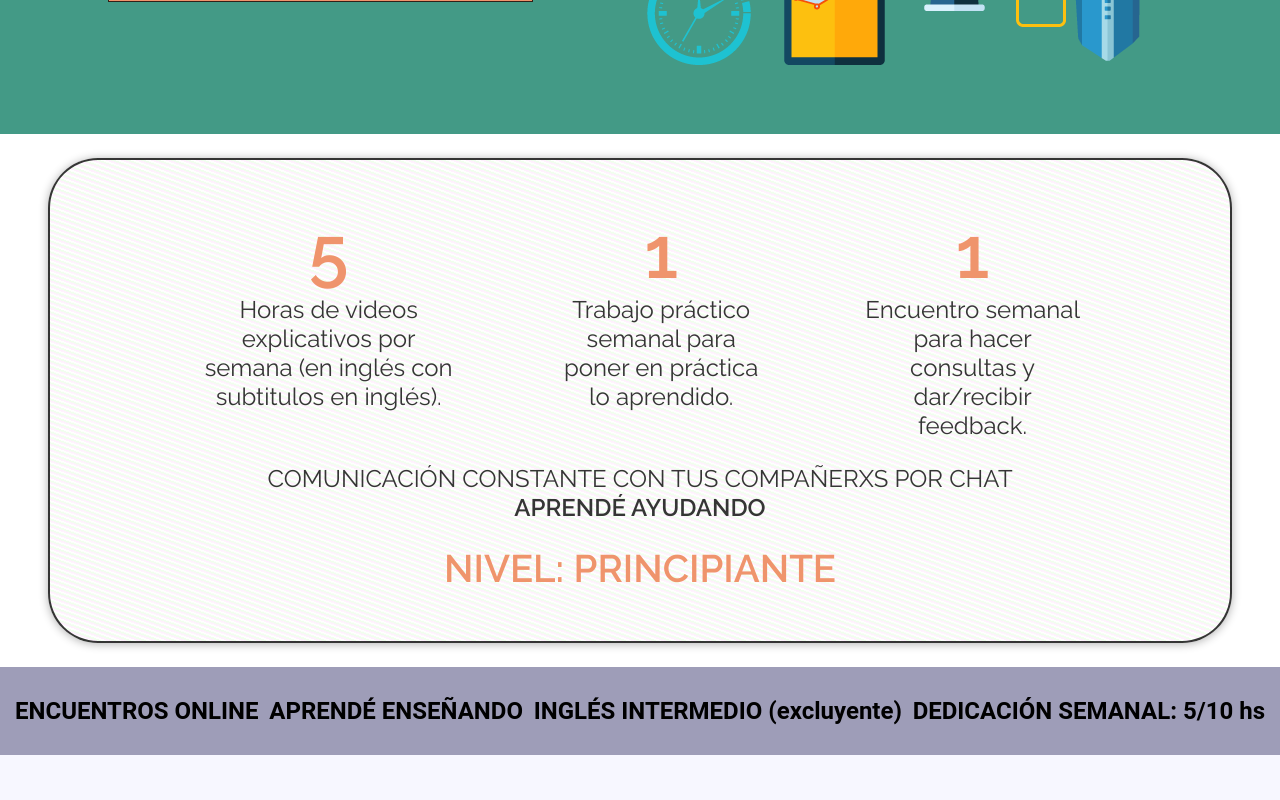
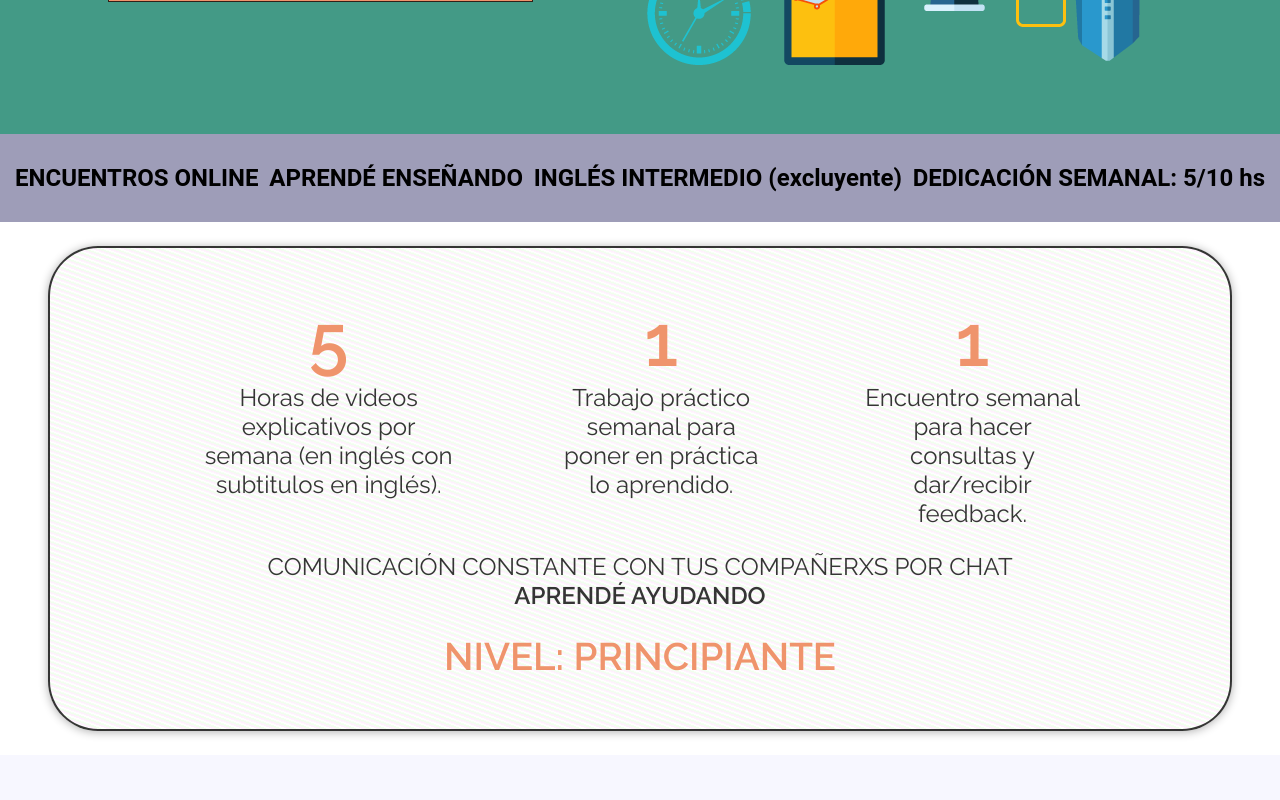
Before and after one commit to programar101/code101lp, a React (Create React App) app: page / in a window 1280 px wide. Shown: the part 440-1240 px from the top of the page. Built offline with nearby package versions, Linux system fonts and the light colour scheme.

Commit message:
Actualizacion #5
x


fix package-lock

```diff
--- a/src/App.js
+++ b/src/App.js
@@ -11,8 +11,8 @@ export default function App() {
         <div >
             <NavBar/>
             <Hero/>
+            <Resumen/>
             <Dinamica/>
-            <Resumen/>
             <Syllabus/>
         </div>
     );
--- a/src/Resumen/Resumen.jsx
+++ b/src/Resumen/Resumen.jsx
@@ -1,7 +1,5 @@
 import * as React from 'react';
-
 import './resumen.css';
-
 
 export default function Resumen(props) {
     return (
@@ -10,9 +8,6 @@ export default function Resumen(props) {
             <div>APRENDÉ ENSEÑANDO</div>
             <div>INGLÉS INTERMEDIO (excluyente)</div>
             <div>DEDICACIÓN SEMANAL: 5/10 hs</div>
-
-
-
         </div>
     );
 }
--- a/src/Resumen/resumen.css
+++ b/src/Resumen/resumen.css
@@ -1,12 +1,15 @@
+div{
+    display:inline-block;
+}
+
 .resumen{
-
     display: flex;
+    flex-wrap: wrap;
     justify-content: space-between;
     padding: 30px 15px;
-    flex-wrap: wrap;
-    align-items: baseline;
     background-color: #9e9db8;
     font-size: 3vh;
     font-family: Roboto, serif;
     font-weight: bold;
+    width: auto;
 }
```
Also changed, not shown: 1 other file (tests, documents, lock files or other folders).
